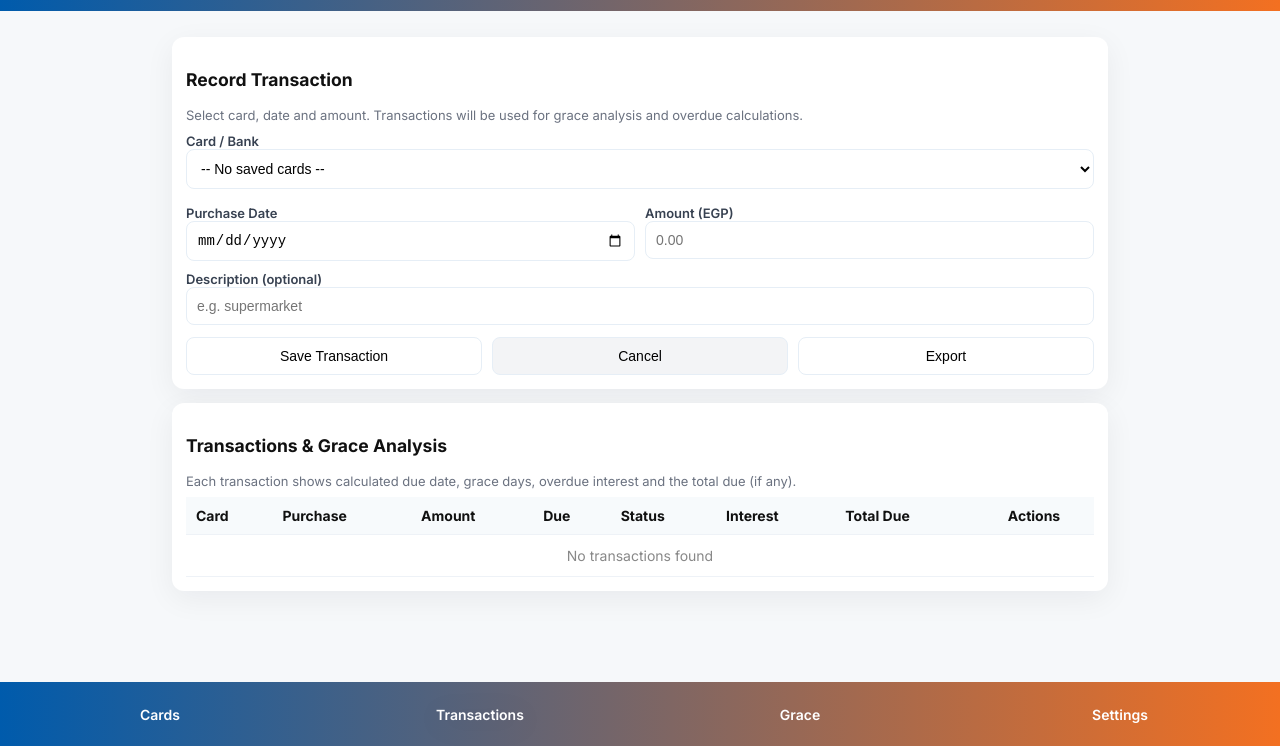
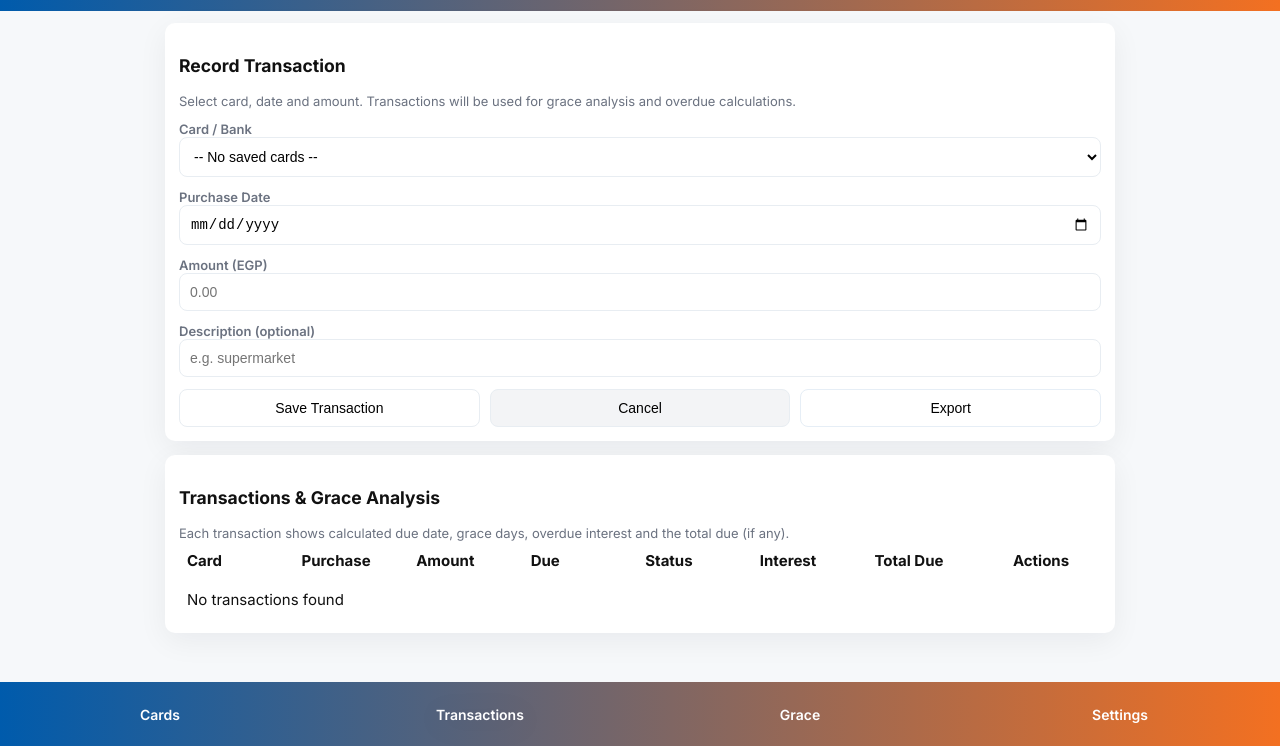
Before and after one commit to amorsyuk-rgb/CCARD-, a website: page public/transactions.html in a window 1280 px wide. Shown: the part 54-800 px from the top of the page. Drawn offline with Linux system fonts and the light colour scheme.

Commit message:
Update transactions.html

```diff
--- a/public/transactions.html
+++ b/public/transactions.html
@@ -7,27 +7,40 @@
   <link rel="stylesheet" href="theme.css">
   <style>
     /* Inline adjustments to match theme */
-    .container{max-width:960px;margin:14px auto;padding:12px}
-    .panel{background:#fff;border-radius:12px;padding:14px;margin-bottom:14px;box-shadow:0 8px 30px rgba(12,20,30,0.06)}
-    label{display:block;margin-top:10px;color:#374151;font-weight:600;font-size:13px}
-    input,select,textarea,button{width:100%;padding:10px;border-radius:8px;border:1px solid #e6eef6;background:#fff;font-size:14px}
-    .small{font-size:13px;color:#6b7280}
-    .row{display:flex;gap:10px}
-    .col{flex:1}
-    .tx-actions button{margin-right:8px}
-    table{width:100%;border-collapse:collapse;margin-top:8px}
-    th,td{padding:10px;border-bottom:1px solid #eef2f7;text-align:left;font-size:14px}
-    th{background:#f7fafc}
-    .status-badge{font-weight:700}
-    .progress-wrap{height:8px;background:rgba(0,0,0,0.06);border-radius:6px;overflow:hidden}
-    .progress{height:100%;transition:width .4s;background:linear-gradient(90deg,#005BAC,#F37021)}
-    .field-error{color:#b91c1c;font-size:12px;margin-top:6px}
-    .invalid{outline:2px solid rgba(185,28,28,0.08)}
-    .bottom-nav{position:fixed;left:0;right:0;bottom:0;height:64px;display:flex;align-items:center;justify-content:space-around;background:linear-gradient(90deg,#005BAC,#F37021);color:#fff}
-    .bottom-nav .nav-item{flex:1;text-align:center;color:#fff;font-weight:600;font-size:14px;padding:8px;cursor:pointer}
-    .tx-empty{color:#888;text-align:center;padding:12px}
-    @media(max-width:720px){ .row{flex-direction:column} .container{padding:10px} }
-  </style>
+  /* === Layout and Table Size Alignment Fix === */
+.container {
+  max-width: 100%;
+  padding: 12px 10px;
+  margin: 0 auto;
+  box-sizing: border-box;
+}
+
+.panel {
+  width: 100%;
+  max-width: 950px;
+  margin: 0 auto 14px;
+  padding: 14px;
+  border-radius: 10px;
+  box-sizing: border-box;
+}
+
+table {
+  width: 100%;
+  border-collapse: collapse;
+  table-layout: fixed;
+}
+
+th, td {
+  padding: 10px 8px;
+  word-wrap: break-word;
+  text-align: left;
+}
+
+@media (max-width: 768px) {
+  th, td { font-size: 12.5px; }
+  .panel { padding: 10px; }
+  .container { padding: 8px; }
+}  </style>
 </head>
 <body>
   <div class="header" style="display:flex;align-items:center;justify-content:space-between;padding:14px;background:linear-gradient(90deg,#005BAC,#F37021);color:#fff">
```
